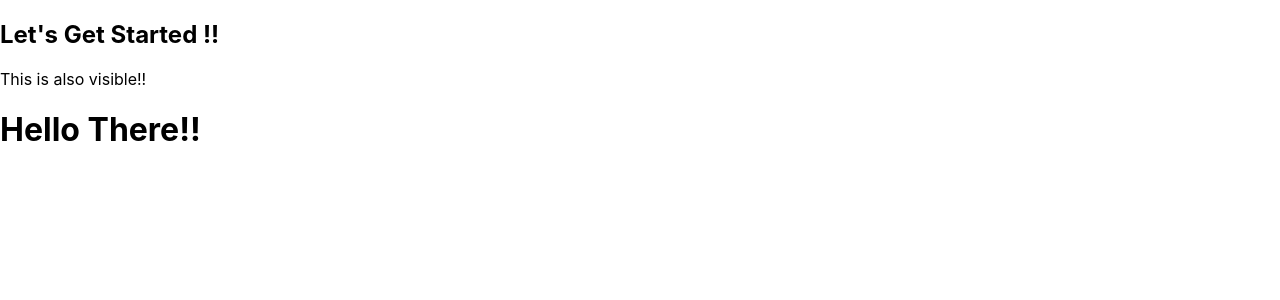
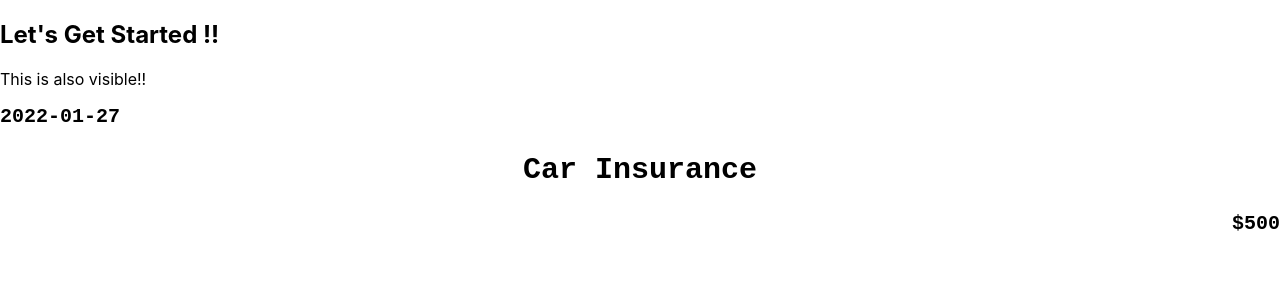
Before and after one commit to Shubhamkumarck/react-practice, a React (Create React App) app: page / in a window 1280 px wide. Shown: the top 300 px of the page. Built offline with nearby package versions, Linux system fonts and the light colour scheme.

Commit message:
adding css

```diff
--- /dev/null
+++ b/src/components/ExpenseItem.css
@@ -0,0 +1,19 @@
+.parent-div{
+    /* text-align: center; */
+    /* display: inline; */
+    font-size: 20px;
+    font-family: 'Courier New', Courier, monospace;
+    font-weight: bold;
+}
+
+.expense-date{
+    text-align: left;
+}
+
+.expense-name{
+    text-align: center;
+}
+
+.expense-amount{
+    text-align: right;
+}
--- a/src/components/ExpenseItem.js
+++ b/src/components/ExpenseItem.js
@@ -1,5 +1,15 @@
+import './ExpenseItem.css';
+
 function ExpenseItem(){
-    return <h1>Hello There!!</h1>
+    return (<div className='parent-div'>
+            <div className='expense-date'>2022-01-27</div>
+                <div className='expense-name'>
+                    <h2>
+                        Car Insurance
+                    </h2>
+                </div>
+                <div className='expense-amount'>$500</div>
+        </div>);
 }
 
 export default ExpenseItem;
```
